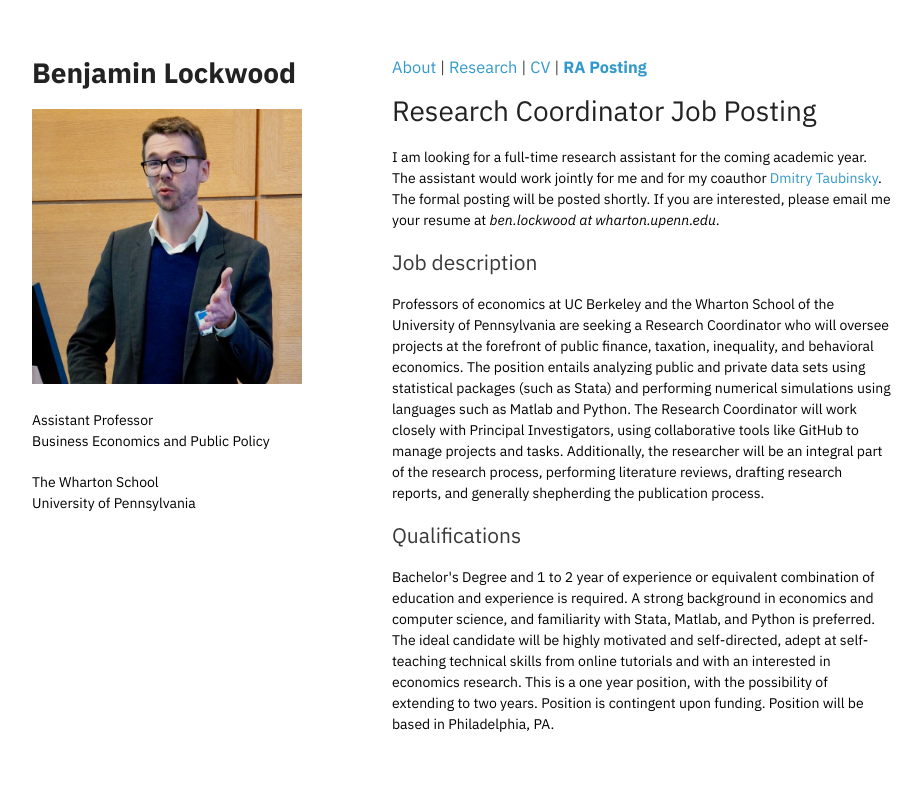
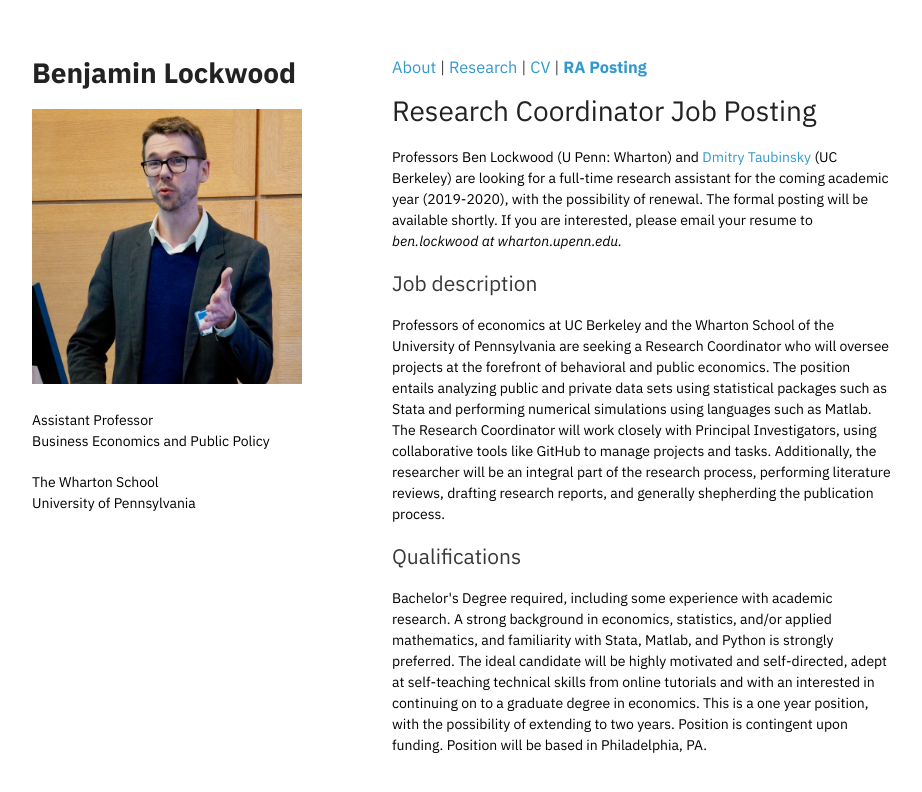
Before and after one commit to sxfinance/sxia.github.io, a Jekyll site: the page ra.html, which Jekyll copies as it is, in a window 1280 px wide. Shown: the top 792 px of the page, without its empty margins (178-1100 px from the left). Built offline with Jekyll 4.4.1, drawn with Linux system fonts in a browser that asks for light colours.

Commit message:
Update ra.html

```diff
--- a/ra.html
+++ b/ra.html
@@ -46,15 +46,15 @@
 
     	<h1>Research Coordinator Job Posting</h1>
 
-      <p>I am looking for a full-time research assistant for the coming academic year. The assistant would work jointly for me and for my coauthor <a href="https://www.dmitrytaubinsky.com">Dmitry Taubinsky</a>. The formal posting will be posted shortly. If you are interested, please email me your resume at <i>ben.lockwood at wharton.upenn.edu</i>.</p>
+      <p>Professors Ben Lockwood (U Penn: Wharton) and <a href="https://www.dmitrytaubinsky.com">Dmitry Taubinsky</a> (UC Berkeley) are looking for a full-time research assistant for the coming academic year (2019-2020), with the possibility of renewal. The formal posting will be available shortly. If you are interested, please email your resume to <i>ben.lockwood at wharton.upenn.edu.</i></p>
 
       <h2>Job description</h2>
 
-      <p>Professors of economics at UC Berkeley and the Wharton School of the University of Pennsylvania are seeking a Research Coordinator who will oversee projects at the forefront of public finance, taxation, inequality, and behavioral economics. The position entails analyzing public and private data sets using statistical packages (such as Stata) and performing numerical simulations using languages such as Matlab and Python. The Research Coordinator will work closely with Principal Investigators, using collaborative tools like GitHub to manage projects and tasks. Additionally, the researcher will be an integral part of the research process, performing literature reviews, drafting research reports, and generally shepherding the publication process.</p>
+      <p>Professors of economics at UC Berkeley and the Wharton School of the University of Pennsylvania are seeking a Research Coordinator who will oversee projects at the forefront of behavioral and public economics. The position entails analyzing public and private data sets using statistical packages such as Stata and performing numerical simulations using languages such as Matlab. The Research Coordinator will work closely with Principal Investigators, using collaborative tools like GitHub to manage projects and tasks. Additionally, the researcher will be an integral part of the research process, performing literature reviews, drafting research reports, and generally shepherding the publication process.</p>
 
       <h2>Qualifications</h2>
 
-	 <p>Bachelor's Degree and 1 to 2 year of experience or equivalent combination of education and experience is required. A strong background in economics and computer science, and familiarity with Stata, Matlab, and Python is preferred. The ideal candidate will be highly motivated and self-directed, adept at self-teaching technical skills from online tutorials and with an interested in economics research. This is a one year position, with the possibility of extending to two years. Position is contingent upon funding. Position will be based in Philadelphia, PA.</p>
+	 <p>Bachelor's Degree required, including some experience with academic research. A strong background in economics, statistics, and/or applied mathematics, and familiarity with Stata, Matlab, and Python is strongly preferred. The ideal candidate will be highly motivated and self-directed, adept at self-teaching technical skills from online tutorials and with an interested in continuing on to a graduate degree in economics. This is a one year position, with the possibility of extending to two years. Position is contingent upon funding. Position will be based in Philadelphia, PA.</p>
 
 	</section>
     </div>
```
